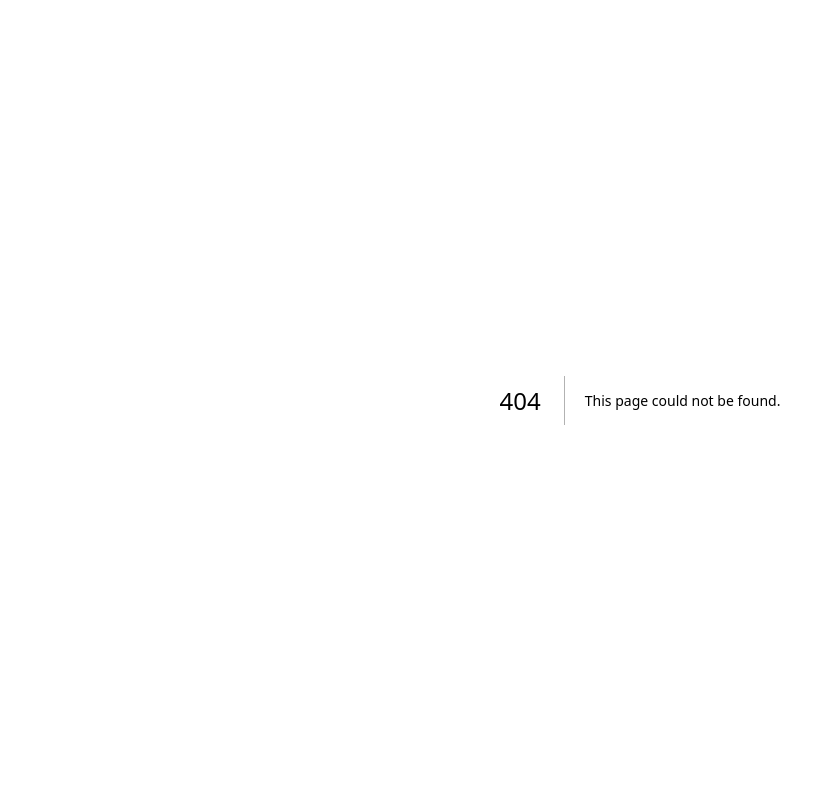
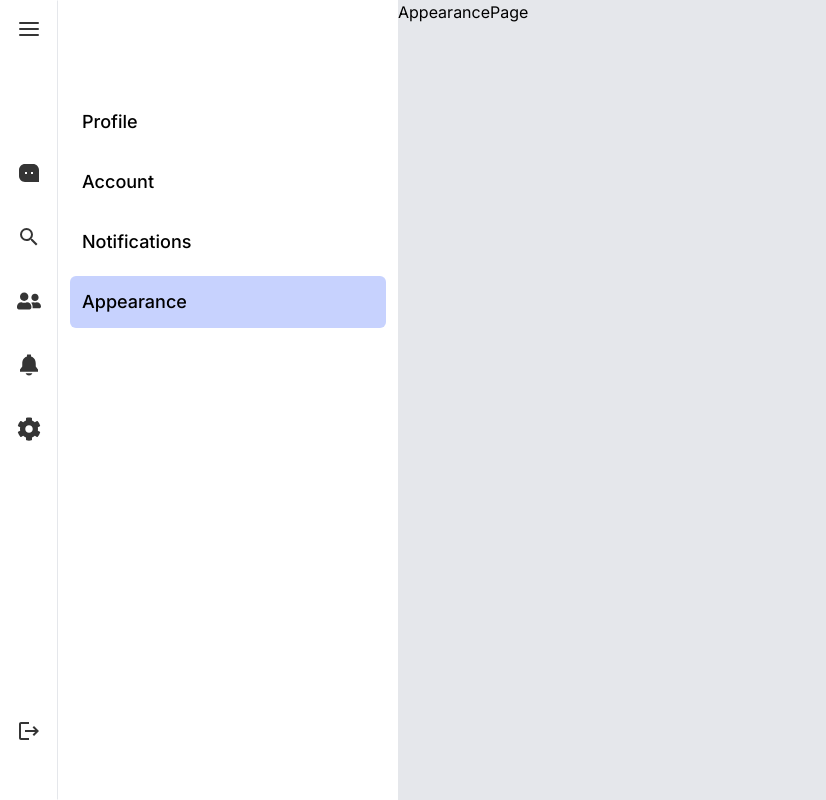
Before and after one commit to edwinochieng/chatterbox, a Next.js app: page /settings/appearance in a window 1280 px wide. Before the commit this address had no page. Shown: the whole page, without its empty margins (0-826 px from the left). Built offline with nearby package versions, Linux system fonts and the light colour scheme.

Commit message:
add settings links

```diff
--- /dev/null
+++ b/src/app/(dashboard)/settings/account/page.tsx
@@ -0,0 +1,5 @@
+import React from "react";
+
+export default function AccountSettings() {
+  return <div>AccountPage</div>;
+}
--- /dev/null
+++ b/src/app/(dashboard)/settings/appearance/page.tsx
@@ -0,0 +1,5 @@
+import React from "react";
+
+export default function AppearanceSettings() {
+  return <div>AppearancePage</div>;
+}
--- /dev/null
+++ b/src/app/(dashboard)/settings/layout.tsx
@@ -0,0 +1,40 @@
+"use client";
+import Link from "next/link";
+import { usePathname } from "next/navigation";
+
+const settingsLinks = [
+  { name: "Profile", path: "/settings/profile" },
+  { name: "Account", path: "/settings/account" },
+  { name: "Notifications", path: "/settings/notifications" },
+  { name: "Appearance", path: "/settings/appearance" },
+];
+export default function SettingsLayout({
+  children,
+}: Readonly<{
+  children: React.ReactNode;
+}>) {
+  const pathname = usePathname();
+  return (
+    <div className="flex flex-row">
+      <div className="w-full lg:max-w-[280px] xl:max-w-[340px]">
+        <ul className="mt-24 px-3 space-y-2 font-medium">
+          {settingsLinks.map((item, index) => (
+            <li key={index}>
+              <Link
+                href={item.path}
+                className={`flex items-center space-x-4 p-3 hover:bg-indigo-100 rounded-[6px] cursor-pointer ${
+                  pathname === item.path ? "bg-indigo-200" : "bg-transparent"
+                }`}
+              >
+                <span className="text-lg">{item.name}</span>
+              </Link>
+            </li>
+          ))}
+        </ul>
+      </div>
+      <div className="hidden lg:block w-full bg-gray-200 h-screen">
+        {children}
+      </div>
+    </div>
+  );
+}
--- /dev/null
+++ b/src/app/(dashboard)/settings/notifications/page.tsx
@@ -0,0 +1,5 @@
+import React from "react";
+
+export default function NotificationSettings() {
+  return <div>NotificationSettings</div>;
+}
--- a/src/app/(dashboard)/settings/page.tsx
+++ /dev/null
@@ -1,5 +0,0 @@
-import React from "react";
-
-export default function SettingsPage() {
-  return <div>SettingsPage</div>;
-}
--- /dev/null
+++ b/src/app/(dashboard)/settings/profile/page.tsx
@@ -0,0 +1,5 @@
+import React from "react";
+
+export default function ProfileSettings() {
+  return <div>ProfileSettings</div>;
+}
```
